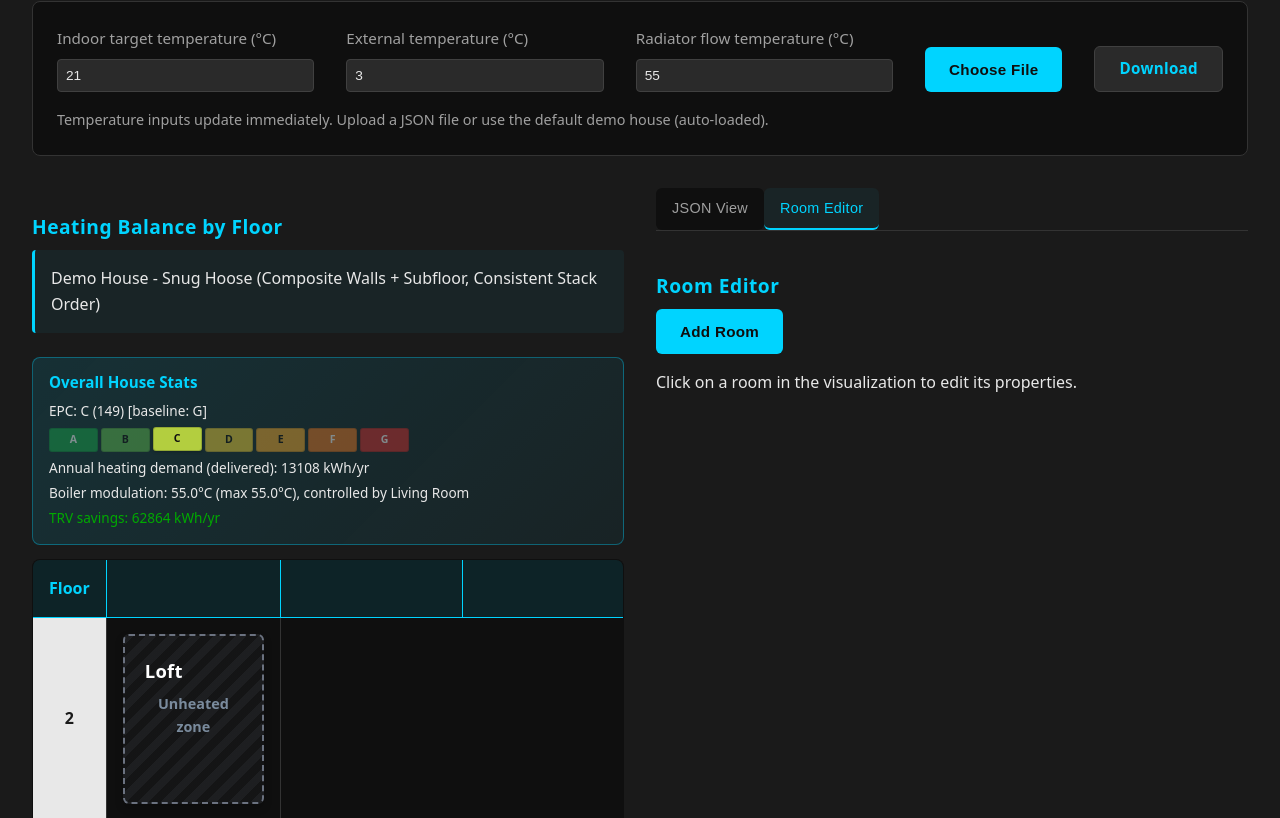
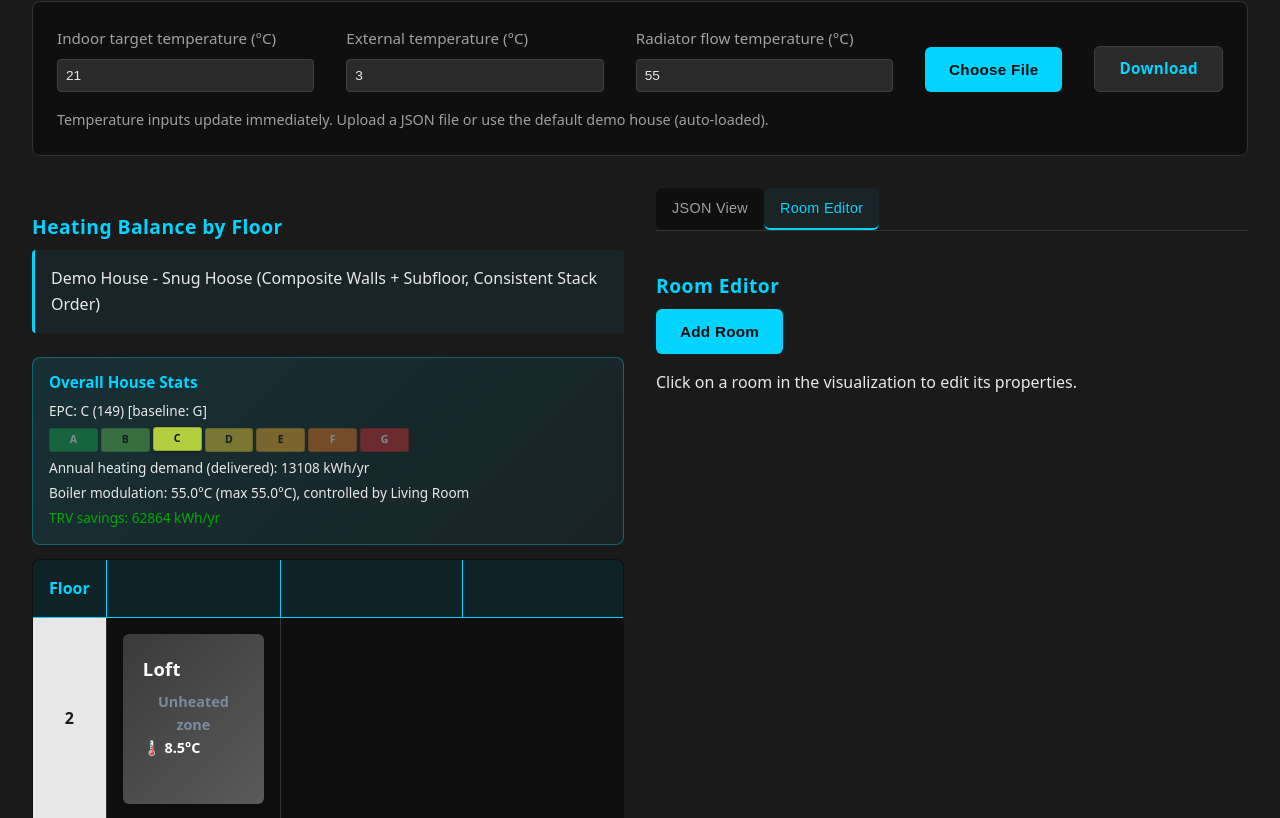
Before and after one commit to gavbarnett/Snug-Hoose, a plain HTML site: page index.html in a window 1280 px wide. Shown: the part 114-932 px from the top of the page. Drawn offline with Linux system fonts and the light colour scheme.

Commit message:
Modified: Visuals - unheated rooms now grey but readable

```diff
--- a/source/scripts/visualizer.js
+++ b/source/scripts/visualizer.js
@@ -1,7 +1,7 @@
 // Thermal visualizer: generates thermal color-coded table display for heating balance
 
 function getThermalColorClass(zone) {
-  if (!zone || zone.is_unheated === true) return 'thermal-neutral';
+  if (!zone || zone.is_unheated === true) return 'thermal-unheated';
 
   const setpoint = typeof zone.setpoint_temperature === 'number' ? zone.setpoint_temperature : null;
   const actual = typeof zone.max_achievable_temperature === 'number' ? zone.max_achievable_temperature : null;
@@ -237,9 +237,6 @@ export function renderThermalViz(demo, radiators) {
 
       const zoneDiv = document.createElement('div');
       zoneDiv.className = `thermal-zone-cell ${colorClass}`;
-      if (zone.is_unheated === true) {
-        zoneDiv.classList.add('zone-unheated');
-      }
       if (!zone.can_reach_setpoint) {
         zoneDiv.classList.add('zone-undersized');
       }
@@ -265,21 +262,23 @@ export function renderThermalViz(demo, radiators) {
         zoneDiv.appendChild(unheatedDiv);
       }
 
-      if (zone.is_unheated !== true) {
       const hasTrv = zoneHasTrv(zone);
       const isControlRoom = zone.is_boiler_control === true;
       const maxTemp = typeof zone.max_achievable_temperature === 'number' ? zone.max_achievable_temperature : null;
+      const deliveredTemp = typeof zone.delivered_indoor_temperature === 'number' ? zone.delivered_indoor_temperature : null;
       const setpoint = typeof zone.setpoint_temperature === 'number' ? zone.setpoint_temperature : null;
       const canReachSetpoint = zone.can_reach_setpoint !== false;
 
-        // Display logic: control room and TRV (if it can reach setpoint) show setpoint; others show max_achievable
+      // Display logic: unheated shows solved delivered temperature; heated rooms use control/TRV semantics.
       let displayTemp;
-        if (isControlRoom) {
+      if (zone.is_unheated === true) {
+        displayTemp = deliveredTemp ?? maxTemp ?? externalTemp;
+      } else if (isControlRoom) {
         displayTemp = setpoint;
       } else if (hasTrv && canReachSetpoint) {
         displayTemp = setpoint;
       } else {
-          displayTemp = maxTemp ?? setpoint;
+        displayTemp = maxTemp ?? deliveredTemp ?? setpoint;
       }
 
       if (displayTemp !== null) {
@@ -292,9 +291,8 @@ export function renderThermalViz(demo, radiators) {
         zoneDiv.appendChild(temperatureDiv);
       }
 
-        // Capacity is shown for all heated rooms, including control room.
-        // For control room, maxTemp is already evaluated at max boiler flow in the calculator.
-        if (maxTemp !== null && setpoint !== null) {
+      // Capacity only applies to heated rooms with setpoints.
+      if (zone.is_unheated !== true && maxTemp !== null && setpoint !== null) {
         const requiredLift = Math.max(0, setpoint - externalTemp);
         const availableLift = Math.max(0, maxTemp - externalTemp);
         const capacityPctRaw = requiredLift > 0 ? (availableLift / requiredLift) * 100 : 100;
@@ -321,7 +319,6 @@ export function renderThermalViz(demo, radiators) {
             ? `Excess radiator capacity at current flow: ${capacityPct}% of temperature lift requirement`
             : `Capacity is in range: ${capacityPct}% of temperature lift requirement`);
         zoneDiv.appendChild(capacityDiv);
-        }
       }
 
       if (zone.is_unheated !== true && typeof zone.heat_savings === 'number' && zone.heat_savings > 0) {
--- a/style/main.css
+++ b/style/main.css
@@ -494,6 +494,7 @@ input[type="text"]::placeholder {
 .epc-G { background: #d32f2f; color: #ffffff; }
 
 /* Thermal color gradients */
+.thermal-unheated { background: linear-gradient(135deg, #3a3a3a, #5a5a5a); color: white; }
 .thermal-extreme-cold { background: linear-gradient(135deg, #0a1f5c, #1f4fc9); color: white; }
 .thermal-cold { background: linear-gradient(135deg, #0b4fc2, #2f8cff); color: white; }
 .thermal-cool { background: linear-gradient(135deg, #0b4fc2, #2f8cff); color: white; }
```
Lines whose indentation alone changed are shown as unchanged.
